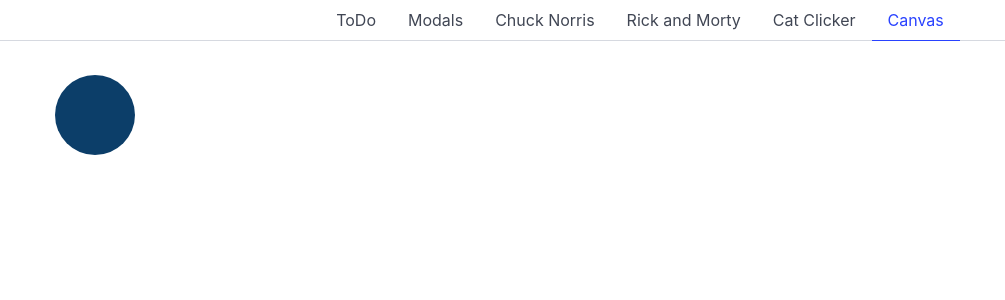
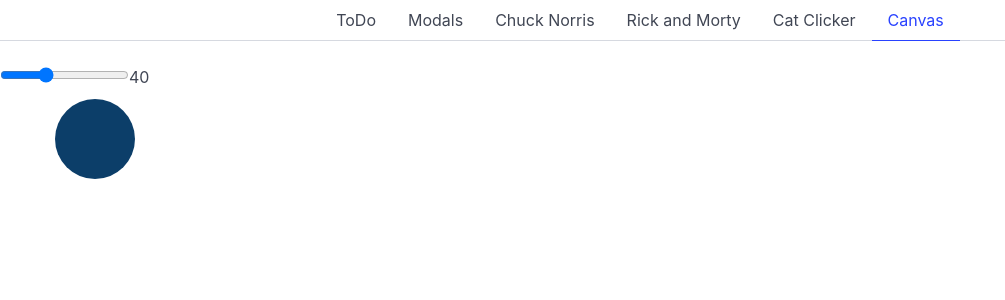
Before and after one commit to user99775533LiterallyPredictedThis/learnnode, a Vue app: page /canvas in a window 1280 px wide. Shown: the top 300 px of the page, without its empty margins (0-1005 px from the left). Built offline with nearby package versions, Linux system fonts and the light colour scheme.

Commit message:
Add control for radius of canvas ball

```diff
--- a/src/pages/CanvasExample.vue
+++ b/src/pages/CanvasExample.vue
@@ -1,11 +1,12 @@
 <script setup>
-import { onMounted } from "vue";
+import { onMounted, ref } from "vue";
 let x = 95;
 let y = 50;
 let balls = [];
 let r= 255;
 let g = 0;
 let b = 0;
+let radius = ref(40);
 
 onMounted(() => {
   let mycanvas = document.querySelector("#mycanvas");
@@ -18,8 +19,8 @@ onMounted(() => {
           x: ball.x,
           y: ball.y,
           radius: ball.radius - 1,
-          red: ball.red - 10,
-          green: ball.green + 20,
+          red: ball.red - 5,
+          green: ball.green + 5,
           blue: ball.blue + 5,
         };
       })
@@ -32,7 +33,7 @@ onMounted(() => {
     balls.push({
       x: x,
       y: y,
-      radius: 40,
+      radius: radius.value,
       red: r,
       green: g,
       blue: b,
@@ -57,6 +58,8 @@ function mousemove(event) {
 </script>
 
 <template>
+  <div mx-5><input v-model="radius" type="range" min="10" max="100" step="1">{{ radius }}</div>
+
   <canvas
     id="mycanvas"
     tabindex="1"
```
